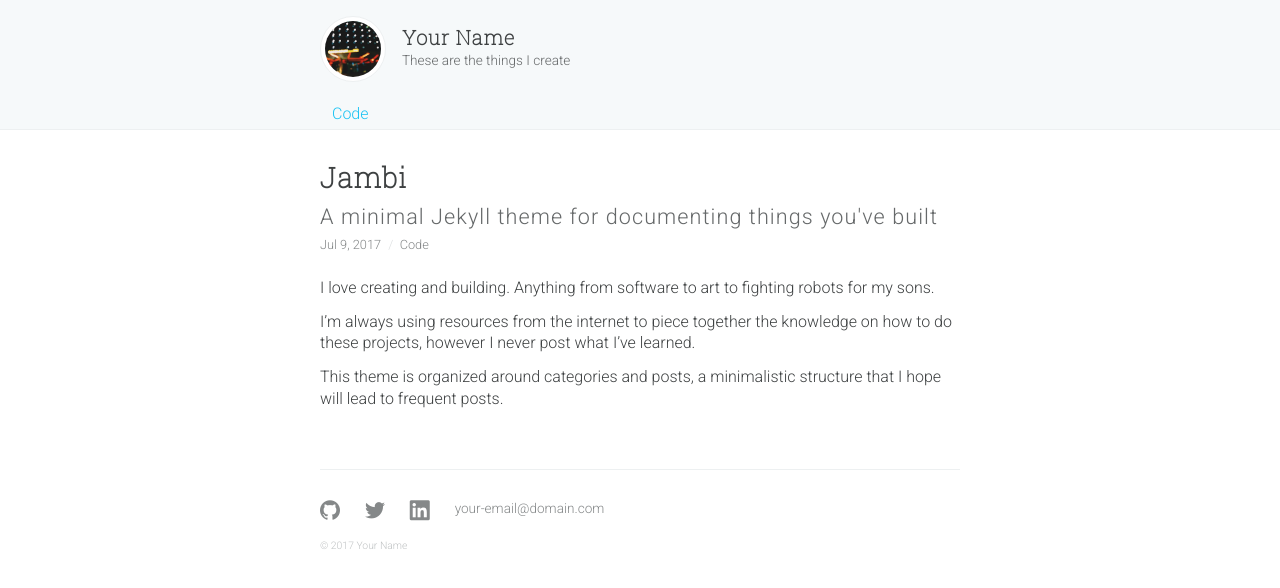
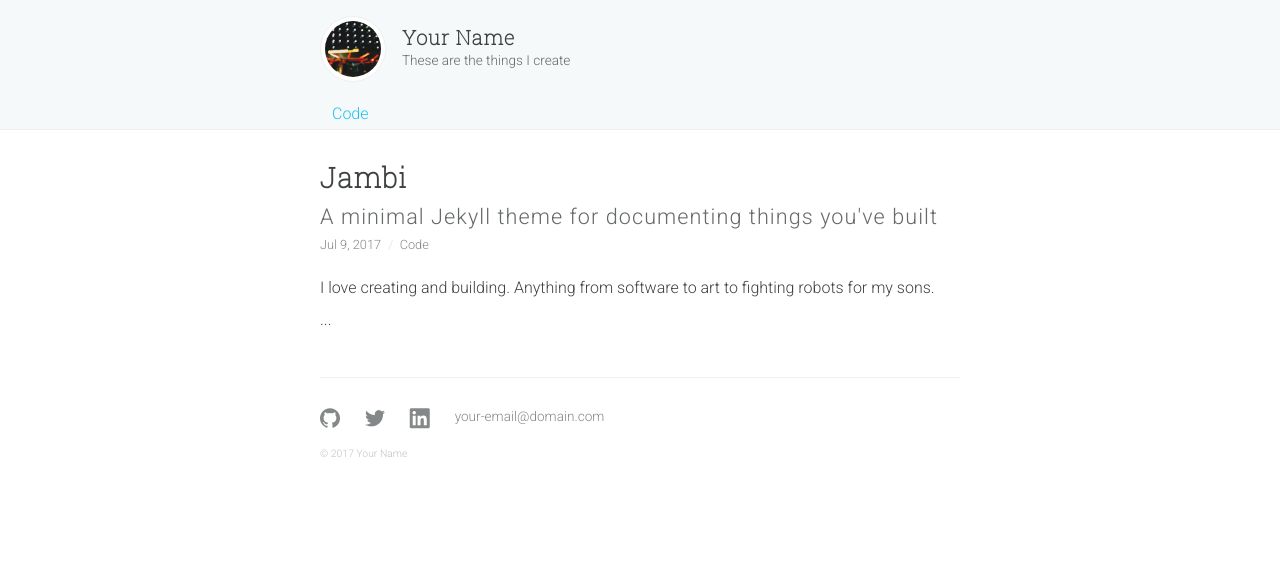
Before and after one commit to adamwdraper/jambi, a Jekyll site: the page built from index.md, in a window 1280 px wide. Shown: the top 588 px of the page. Built offline with Jekyll 4.4.1, drawn with Linux system fonts in a browser that asks for light colours; some web fonts are replaced.

Commit message:
unify article header

```diff
--- a/_config.yml
+++ b/_config.yml
@@ -13,29 +13,31 @@
 # you will see them accessed via {{ site.title }}, {{ site.email }}, and so on.
 # You can create any custom variable you would like, and they will be accessible
 # in the templates via {{ site.myvariable }}.
-
-# Personal settings
-me:
-  name: Your Name
-  tagline: These are the things I create
-  photo: "/images/header/me.jpg"
-  email: your-email@domain.com
-  about: > # this means to ignore newlines until "baseurl:"
-    Write an awesome description for your new site here. You can edit this
-  username:
-    twitter: username
-    github: username
-    linkedin: username
-
-# Site settings
 title: Your title
+email: your-email@domain.com
 description: > # this means to ignore newlines until "baseurl:"
   Write an awesome description for your new site here. You can edit this
   line in _config.yml. It will appear in your document head meta (for
   Google search results) and in your feed.xml site description.
 baseurl: "" # the subpath of your site, e.g. /blog
 url: "http://example.com" # the base hostname & protocol for your site, e.g. http://example.com
+twitter_username: username
+github_username: username
+linkedin_username: username
+
+# Jambi settings
+me:
+  name: Your Name
+  tagline: These are the things I create
+  photo: "/images/header/me.jpg"
+  about: > # this means to ignore newlines until "baseurl:"
+    Write an awesome description for your new site here. You can edit this
 ga: UA-XXXXXXXXX-X
+excerpt_separator: <!--more-->  # you can specify your own separator, of course.
+permalink: pretty
+highlighter: rouge
+sass:
+  style: compressed
 defaults:
   -
     scope:
@@ -51,13 +53,8 @@
       layout: "page"
 
 # Build settings
+markdown: kramdown
 theme: jambi
-excerpt_separator: <!--more-->  # you can specify your own separator, of course.
-permalink: pretty
-highlighter: rouge
-sass:
-  style: compressed
-markdown: kramdown
 exclude:
   - Gemfile
   - Gemfile.lock
--- a/_includes/accounts.html
+++ b/_includes/accounts.html
@@ -1,14 +1,14 @@
 <p class="usernames">
-  {% if site.me.username.github %}
-    <a href="https://github.com/{{ site.me.username.github }}"><i class="github"></i></a>
+  {% if site.github_username %}
+    <a href="https://github.com/{{ site.github_username }}"><i class="github"></i></a>
   {% endif %}
-  {% if site.me.username.twitter %}
-    <a href="https://twitter.com/{{ site.me.username.twitter }}"><i class="twitter"></i></a>
+  {% if site.twitter_username %}
+    <a href="https://twitter.com/{{ site.twitter_username }}"><i class="twitter"></i></a>
   {% endif %}
-  {% if site.me.username.linkedin %}
-    <a href="https://linkedin.com/{{ site.me.username.linkedin }}"><i class="linkedin"></i></a>
+  {% if site.linkedin_username %}
+    <a href="https://linkedin.com/{{ site.linkedin_username }}"><i class="linkedin"></i></a>
   {% endif %}
-  {% if site.me.email %}
-    <a class="email" href="mailto:{{ site.me.email }}">{{ site.me.email }}</a>
+  {% if site.email %}
+    <a class="email" href="mailto:{{ site.email }}">{{ site.email }}</a>
   {% endif %}
 </p>
--- /dev/null
+++ b/_includes/article-header.html
@@ -0,0 +1,12 @@
+<header>
+  <h1 itemprop="name headline">{{ include.post.title | escape }}</h1>
+  {% if include.post.subtitle %}
+    <h2>{{ include.post.subtitle | escape }}</h2>
+  {% endif %}
+  <p class="info">
+    <time datetime="{{ page.date | date_to_xmlschema }}" itemprop="datePublished">{{ include.post.date | date: "%b %-d, %Y" }}</time>
+    {% if include.post.category %}
+      <category>{{ include.post.category }}</category>
+    {% endif %}
+  </p>
+</header>
--- a/_includes/article-summary.html
+++ b/_includes/article-summary.html
@@ -1,20 +1,10 @@
-<article>
+<article class="post" itemscope itemtype="http://schema.org/BlogPosting">
   <a class="article-link" href="{{ include.post.url }}">
-    <header>
-      <h1>{{ include.post.title | escape }}</h1>
-      {% if include.post.subtitle %}
-        <h2>{{ include.post.subtitle | escape }}</h2>
-      {% endif %}
-      <p class="info">
-        <time>{{ include.post.date | date: "%b %-d, %Y" }}</time>
-        {% if include.post.category %}
-          <category>{{ include.post.category }}</category>
-        {% endif %}
-      </p>
-    </header>
+    {% include article-header.html post=include.post %}
     <content>
       <excerpt>
         {{ include.post.excerpt }}
+        ...
       </excerpt>
     </content>
   </a>
```
Also changed, not shown: _layouts/post.html (+1 -9 lines), _posts/2017-07-09-jambi.md (+2 -2 lines).
